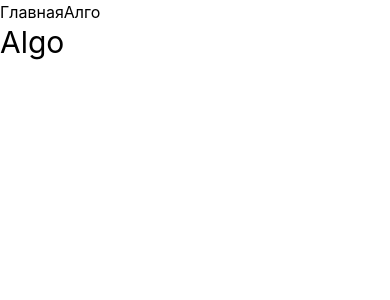
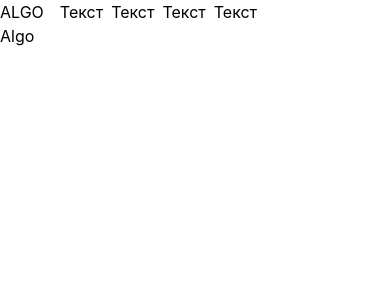
Before and after one commit to Dni-Nochi/Algorithms, a React (Vite) app in the folder front-end/: page /algorithms in a window 390 px wide. Shown: the top 300 px of the page. Built offline with nearby package versions, Linux system fonts and the light colour scheme.

Commit message:
feat(Front-end part): Начинаю вспоминать FSD, Tailwind, адаптивную верстку

```diff
--- a/front-end/src/algo/recursion/recursion.ts
+++ b/front-end/src/algo/recursion/recursion.ts
@@ -40,11 +40,11 @@
 
 // console.log(power(2, -2));
 
-const array = [0];
-array[1] = 1;
-array[2] = 2;
-array[3] = 3;
-array[4] = 4;
-array.push(5);
-array.push(6);
-console.log(array, array[0]);
+// const array = [0];
+// array[1] = 1;
+// array[2] = 2;
+// array[3] = 3;
+// array[4] = 4;
+// array.push(5);
+// array.push(6);
+// console.log(array, array[0]);
--- a/front-end/src/app/App.tsx
+++ b/front-end/src/app/App.tsx
@@ -1,4 +1,5 @@
-import { Link, Outlet } from 'react-router-dom';
+import { Outlet } from 'react-router-dom';
+import { Header } from '@/widgets/header';
 import '@/algo/search-algorithms/algo';
 import '@/algo/sorting-algorithms/bubble-sort';
 import '@/algo/recursion/recursion';
@@ -6,14 +7,15 @@ import '@/algo/recursion/recursion';
 function App() {
   return (
     <div>
-      <header>
+      <Header />
+      {/* <header>
         <Link to="/" className="">
           Главная
         </Link>
         <Link to="/algorithms" className="">
           Алго
         </Link>
-      </header>
+      </header> */}
       <main>
         <Outlet />
       </main>
--- a/front-end/src/pages/algorithms/ui/Algorithms.tsx
+++ b/front-end/src/pages/algorithms/ui/Algorithms.tsx
@@ -1,3 +1,3 @@
 export function Algorithms() {
-  return <h1 className="text-3xl">Algo</h1>;
+  return <div>Algo</div>;
 }
--- /dev/null
+++ b/front-end/src/widgets/header/index.ts
@@ -0,0 +1 @@
+export { Header } from './ui/Header';
--- /dev/null
+++ b/front-end/src/widgets/header/ui/Header.tsx
@@ -0,0 +1,27 @@
+import { Link } from 'react-router-dom';
+
+export function Header() {
+  return (
+    <header className="flex gap-4">
+      <div>
+        <Link to="/">ALGO</Link>
+      </div>
+      <nav>
+        <ul className="flex gap-2">
+          <li>
+            <Link to="/algorithms">Текст</Link>
+          </li>
+          <li>
+            <Link to="/algorithms">Текст</Link>
+          </li>
+          <li>
+            <Link to="/algorithms">Текст</Link>
+          </li>
+          <li>
+            <Link to="/algorithms">Текст</Link>
+          </li>
+        </ul>
+      </nav>
+    </header>
+  );
+}
```
